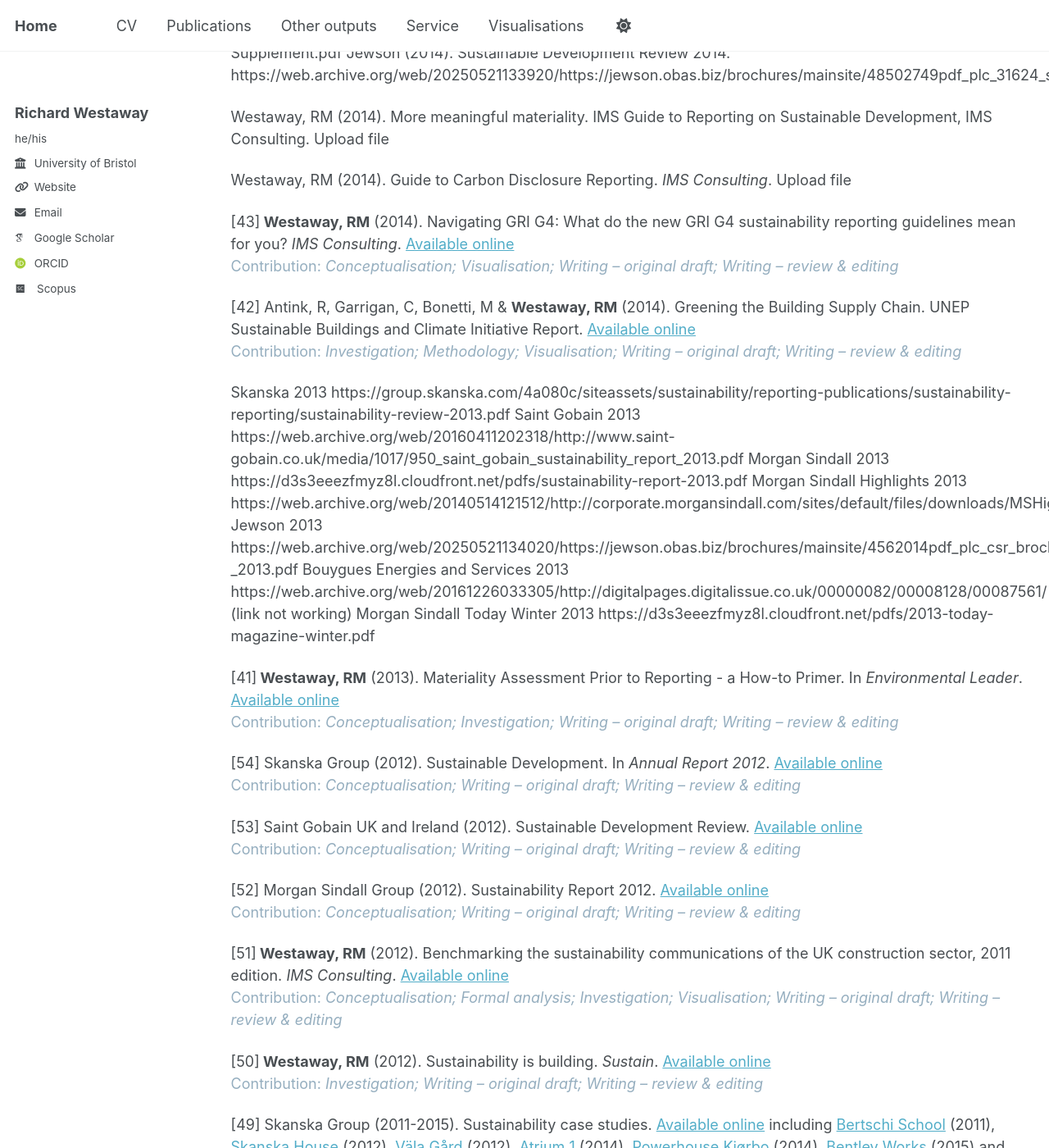
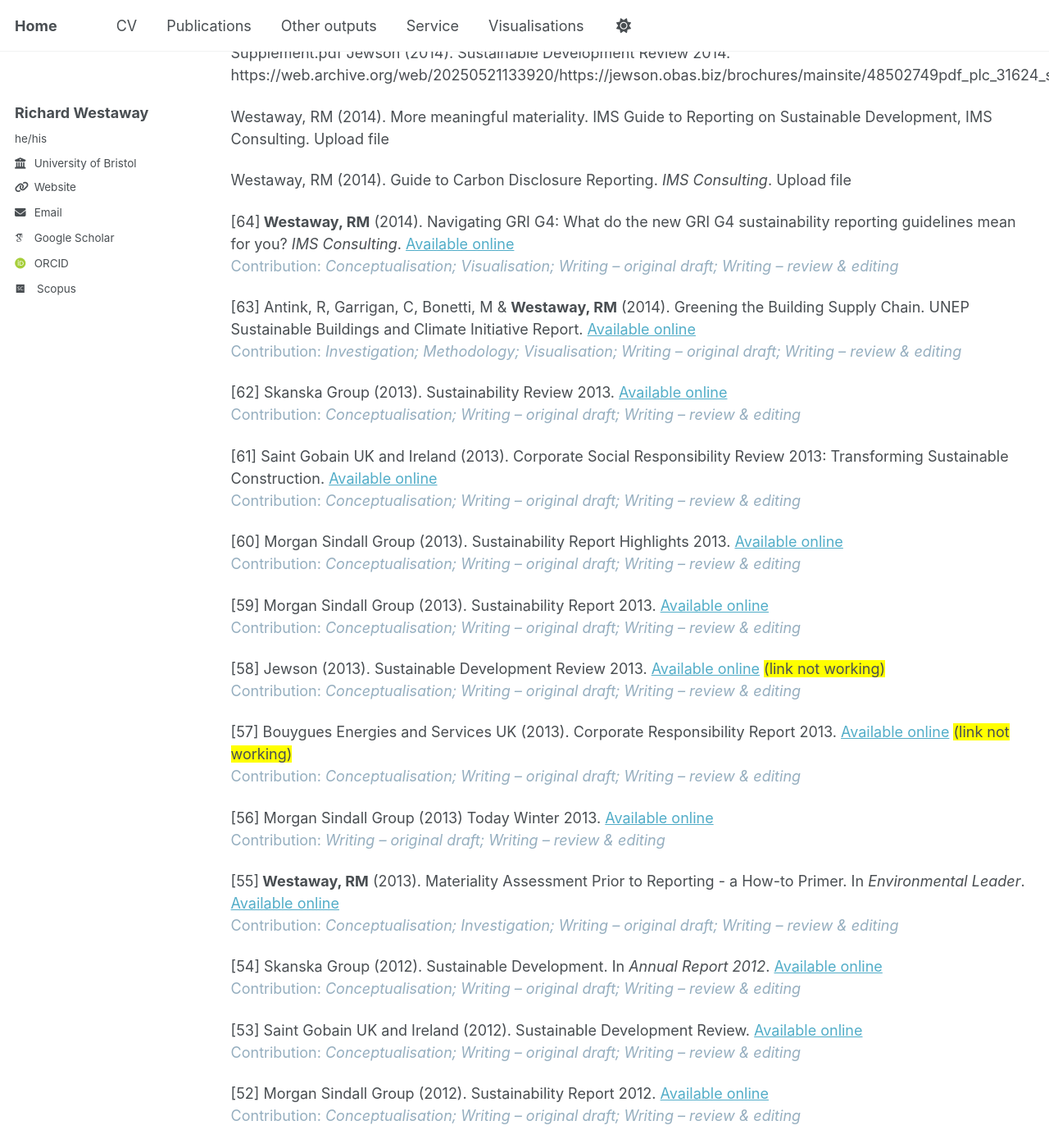
Before and after one commit to richardwestaway/richardwestaway.github.io, a Jekyll site: the page built from _pages/outputs.html, in a window 1280 px wide and 1400 px high, scrolled down 2385 px. Shown: the whole window at 82% size. Built offline with Jekyll 4.4.1, drawn with Linux system fonts in a browser that asks for light colours; some web fonts are replaced.

Commit message:
Update outputs.html

```diff
--- a/_pages/outputs.html
+++ b/_pages/outputs.html
@@ -36,11 +36,17 @@ author_profile: true
 <!-- <p>[44] <strong>Westaway, RM</strong>, Ratcliff, R &amp; Hananel, C (2014). KARIM Evaluation Report. <em>Arctik</em><em>.</em><br /><span style="color: #95aebf;">Contribution: <em>Investigation; Methodology; Writing – original draft; Writing – review &amp; editing</em></span></p> -->
 <p>Westaway, RM (2014). More meaningful materiality. IMS Guide to Reporting on Sustainable Development, IMS Consulting. Upload file</p>
 <p>Westaway, RM (2014). Guide to Carbon Disclosure Reporting. <em>IMS Consulting</em>. Upload file</p>
-<p>[43]<strong> Westaway, RM</strong> (2014). Navigating GRI G4:&nbsp;What do the new GRI G4 sustainability reporting guidelines mean for you?&nbsp;<em>IMS Consulting</em>.&nbsp;<a href="https://richardwestaway.github.io/files/2014-ims-guide_navigating-gri-g4-english.pdf" target="_blank" rel="noopener">Available online</a><br /><span style="color: #95aebf;">Contribution:&nbsp;<em>Conceptualisation; Visualisation; Writing &ndash; original draft; Writing &ndash; review &amp; editing</em></span></p>
-<p>[42] Antink, R, Garrigan, C, Bonetti, M &amp; <strong>Westaway, RM</strong> (2014). Greening the Building Supply Chain. UNEP Sustainable Buildings and Climate Initiative Report. <a href="https://web.archive.org/web/20150618075359/http://www.unep.org/sbci/pdfs/greening_the_supply_chain_report.pdf" target="_blank" rel="noopener">Available online</a><br /><span style="color: #95aebf;">Contribution: <em>Investigation; Methodology; Visualisation; Writing &ndash; original draft; Writing &ndash; review &amp; editing</em></span></p>
-<p>Skanska 2013 https://group.skanska.com/4a080c/siteassets/sustainability/reporting-publications/sustainability-reporting/sustainability-review-2013.pdf Saint Gobain 2013 https://web.archive.org/web/20160411202318/http://www.saint-gobain.co.uk/media/1017/950_saint_gobain_sustainability_report_2013.pdf Morgan Sindall 2013 https://d3s3eeezfmyz8l.cloudfront.net/pdfs/sustainability-report-2013.pdf Morgan Sindall Highlights 2013 https://web.archive.org/web/20140514121512/http://corporate.morgansindall.com/sites/default/files/downloads/MSHighlightsReport_online_240414.pdf Jewson 2013 https://web.archive.org/web/20250521134020/https://jewson.obas.biz/brochures/mainsite/4562014pdf_plc_csr_brochure_-_2013.pdf Bouygues Energies and Services 2013 https://web.archive.org/web/20161226033305/http://digitalpages.digitalissue.co.uk/00000082/00008128/00087561/ (link not working) Morgan Sindall Today Winter 2013 https://d3s3eeezfmyz8l.cloudfront.net/pdfs/2013-today-magazine-winter.pdf</p>
-<p>[41]<strong> Westaway, RM</strong> (2013). Materiality Assessment Prior to Reporting - a How-to Primer. In <em>Environmental Leader</em>. <a href="https://web.archive.org/web/20211224143353/https://www.environmentalleader.com/2013/11/materiality-assessment-prior-to-reporting-a-how-to-primer/" target="_blank" rel="noopener">Available online</a><br /><span style="color: #95aebf;">Contribution: <em>Conceptualisation;&nbsp;Investigation; Writing &ndash; original draft; Writing &ndash; review &amp; editing</em></span></p>
-<p>[54] Skanska Group (2012). Sustainable Development. In <em>Annual Report 2012</em>. <a href="https://group.skanska.com/4a07c3/siteassets/sustainability/reporting-publications/sustainability-reporting/extract-from-skanska-annual-report-2012_including-sus-reveiw.pdf " target="_blank" rel="noopener"">Available online</a> <br /><span style="color: #95aebf;">Contribution: <em>Conceptualisation; Writing &ndash; original draft; Writing &ndash; review &amp; editing</em></span></p>
+<p>[64]<strong> Westaway, RM</strong> (2014). Navigating GRI G4:&nbsp;What do the new GRI G4 sustainability reporting guidelines mean for you?&nbsp;<em>IMS Consulting</em>.&nbsp;<a href="https://richardwestaway.github.io/files/2014-ims-guide_navigating-gri-g4-english.pdf" target="_blank" rel="noopener">Available online</a><br /><span style="color: #95aebf;">Contribution:&nbsp;<em>Conceptualisation; Visualisation; Writing &ndash; original draft; Writing &ndash; review &amp; editing</em></span></p>
+<p>[63] Antink, R, Garrigan, C, Bonetti, M &amp; <strong>Westaway, RM</strong> (2014). Greening the Building Supply Chain. UNEP Sustainable Buildings and Climate Initiative Report. <a href="https://web.archive.org/web/20150618075359/http://www.unep.org/sbci/pdfs/greening_the_supply_chain_report.pdf" target="_blank" rel="noopener">Available online</a><br /><span style="color: #95aebf;">Contribution: <em>Investigation; Methodology; Visualisation; Writing &ndash; original draft; Writing &ndash; review &amp; editing</em></span></p>
+<p>[62] Skanska Group (2013). Sustainability Review 2013. <a href="https://group.skanska.com/4a080c/siteassets/sustainability/reporting-publications/sustainability-reporting/sustainability-review-2013.pdf" target="_blank" rel="noopener"">Available online</a> <br /><span style="color: #95aebf;">Contribution: <em>Conceptualisation; Writing &ndash; original draft; Writing &ndash; review &amp; editing</em></span></p>
+<p>[61] Saint Gobain UK and Ireland (2013). Corporate Social Responsibility Review 2013: Transforming Sustainable Construction. <a href="https://web.archive.org/web/20160411202318/http://www.saint-gobain.co.uk/media/1017/950_saint_gobain_sustainability_report_2013.pdf" target="_blank" rel="noopener"">Available online</a> <br /><span style="color: #95aebf;">Contribution: <em>Conceptualisation; Writing &ndash; original draft; Writing &ndash; review &amp; editing</em></span></p>
+<p>[60] Morgan Sindall Group (2013). Sustainability Report Highlights 2013. <a href="https://web.archive.org/web/20140514121512/http://corporate.morgansindall.com/sites/default/files/downloads/MSHighlightsReport_online_240414.pdf" target="_blank" rel="noopener"">Available online</a> <br /><span style="color: #95aebf;">Contribution: <em>Conceptualisation; Writing &ndash; original draft; Writing &ndash; review &amp; editing</em></span></p>
+<p>[59] Morgan Sindall Group (2013). Sustainability Report 2013. <a href="https://d3s3eeezfmyz8l.cloudfront.net/pdfs/sustainability-report-2013.pdf" target="_blank" rel="noopener"">Available online</a> <br /><span style="color: #95aebf;">Contribution: <em>Conceptualisation; Writing &ndash; original draft; Writing &ndash; review &amp; editing</em></span></p>
+<p>[58] Jewson (2013). Sustainable Development Review 2013. <a href="https://web.archive.org/web/20250524182129/https://jewson.obas.biz/brochures/mainsite/4562014pdf_plc_csr_brochure_-_2013.pdf" target="_blank" rel="noopener"">Available online</a> <span style="background-color: #ffff00;">(link not working)</span><br /><span style="color: #95aebf;">Contribution: <em>Conceptualisation; Writing &ndash; original draft; Writing &ndash; review &amp; editing</em></span></p>
+<p>[57] Bouygues Energies and Services UK (2013). Corporate Responsibility Report 2013. <a href="https://web.archive.org/web/20161226033305/http://digitalpages.digitalissue.co.uk/00000082/00008128/00087561/" target="_blank" rel="noopener"">Available online</a> <span style="background-color: #ffff00;">(link not working)</span><br /><span style="color: #95aebf;">Contribution: <em>Conceptualisation; Writing &ndash; original draft; Writing &ndash; review &amp; editing</em></span></p>
+<p>[56] Morgan Sindall Group (2013) Today Winter 2013.&nbsp;<a href="https://d3s3eeezfmyz8l.cloudfront.net/pdfs/2013-today-magazine-winter.pdf" target="_blank" rel="noopener">Available online</a><br /><span style="color: #95aebf;">Contribution: <em>Writing &ndash; original draft; Writing &ndash; review &amp; editing</em></span></p>
+<p>[55]<strong> Westaway, RM</strong> (2013). Materiality Assessment Prior to Reporting - a How-to Primer. In <em>Environmental Leader</em>. <a href="https://web.archive.org/web/20211224143353/https://www.environmentalleader.com/2013/11/materiality-assessment-prior-to-reporting-a-how-to-primer/" target="_blank" rel="noopener">Available online</a><br /><span style="color: #95aebf;">Contribution: <em>Conceptualisation;&nbsp;Investigation; Writing &ndash; original draft; Writing &ndash; review &amp; editing</em></span></p>
+<p>[54] Skanska Group (2012). Sustainable Development. In <em>Annual Report 2012</em>. <a href="https://group.skanska.com/4a07c3/siteassets/sustainability/reporting-publications/sustainability-reporting/extract-from-skanska-annual-report-2012_including-sus-reveiw.pdf" target="_blank" rel="noopener"">Available online</a> <br /><span style="color: #95aebf;">Contribution: <em>Conceptualisation; Writing &ndash; original draft; Writing &ndash; review &amp; editing</em></span></p>
 <p>[53] Saint Gobain UK and Ireland (2012). Sustainable Development Review. <a href="https://www.saint-gobain.co.uk/documents/csr/saint-gobain-uk-ireland-csr-review-2012-0.pdf" target="_blank" rel="noopener"">Available online</a> <br /><span style="color: #95aebf;">Contribution: <em>Conceptualisation; Writing &ndash; original draft; Writing &ndash; review &amp; editing</em></span></p>
 <p>[52] Morgan Sindall Group (2012). Sustainability Report 2012. <a href="https://d3s3eeezfmyz8l.cloudfront.net/pdfs/morgan-sindall-group-sustainability-report-2012.pdf" target="_blank" rel="noopener"">Available online</a> <br /><span style="color: #95aebf;">Contribution: <em>Conceptualisation; Writing &ndash; original draft; Writing &ndash; review &amp; editing</em></span></p>
 <!--<p>[##] Bouygues 2012 NOT ONLINE</p>-->
```
